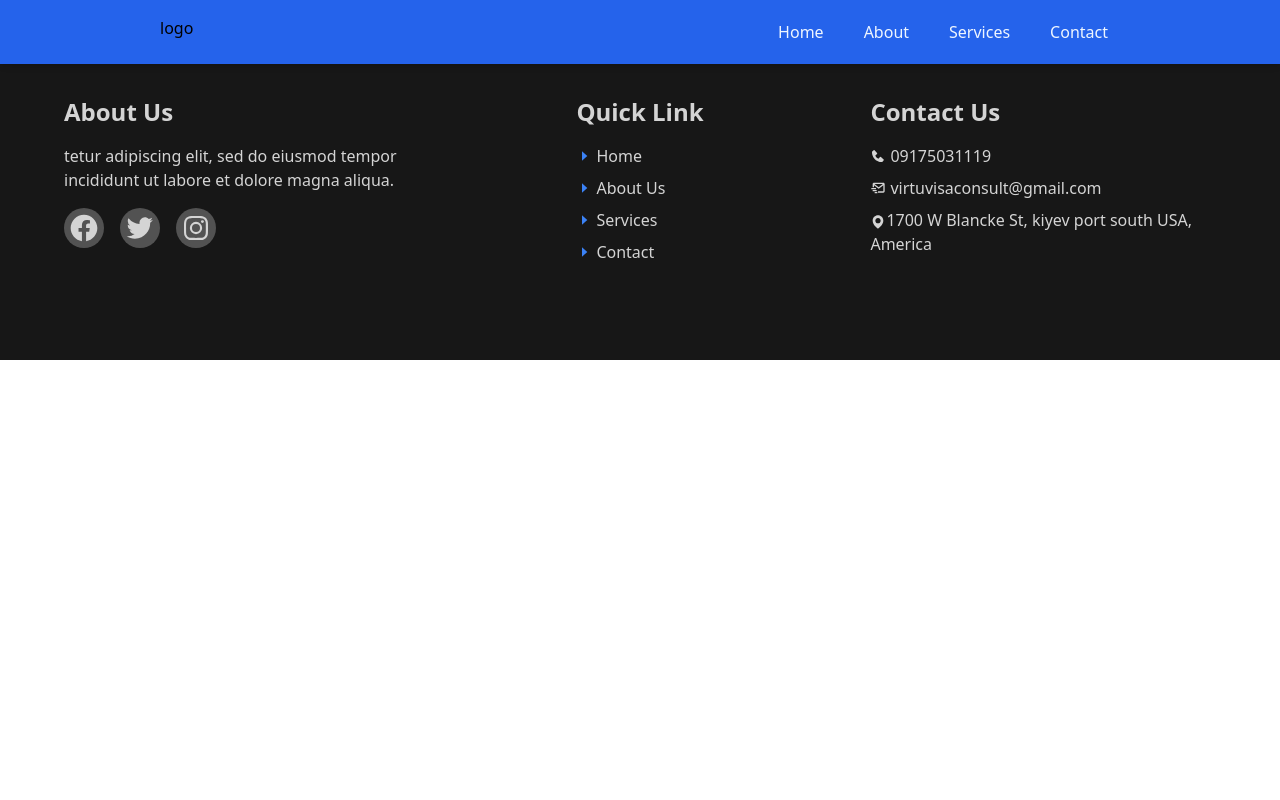
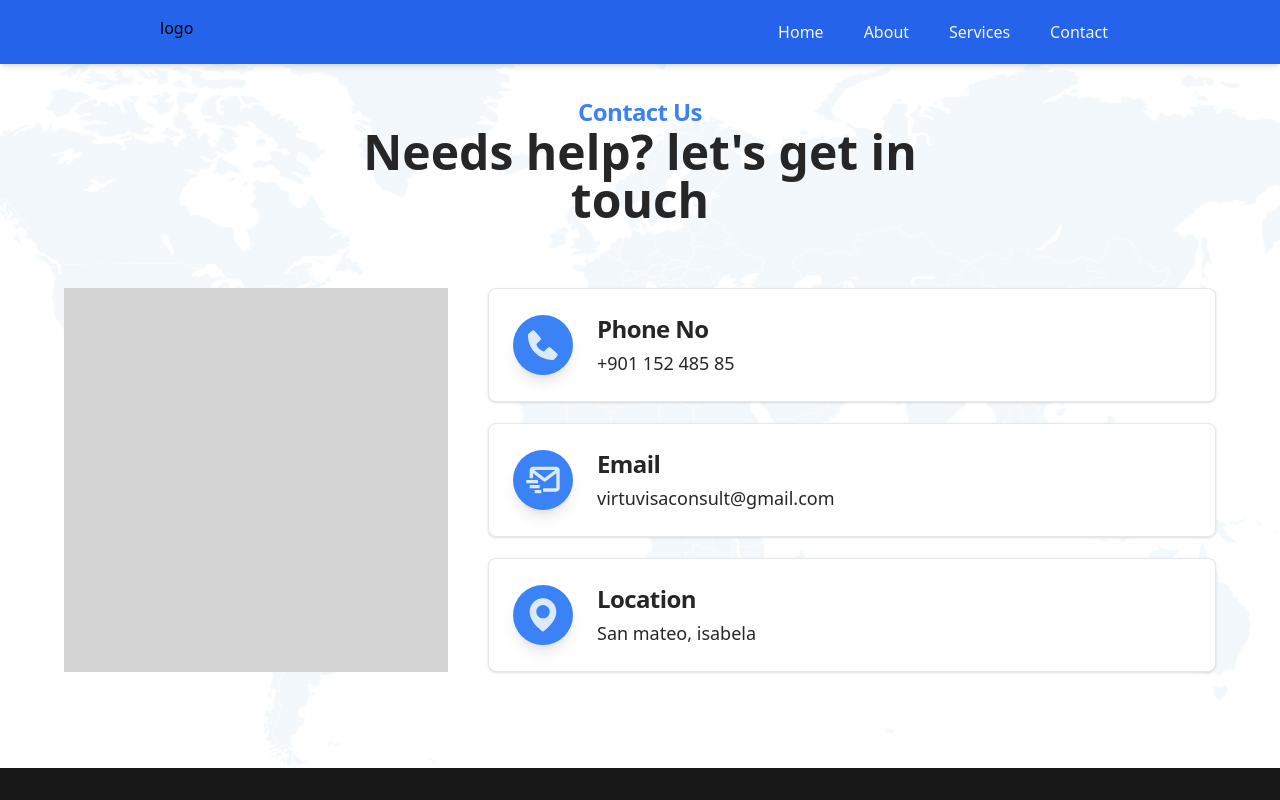
Before and after one commit to aerahrah/virtuVisaConsult, a React (Vite) app: page /contact in a window 1280 px wide. Shown: the top 800 px of the page. Built offline with nearby package versions, Linux system fonts and the light colour scheme.

Commit message:
Add contact, made animation triggered only once

```diff
--- a/src/App.jsx
+++ b/src/App.jsx
@@ -4,6 +4,7 @@ import Footer from "./components/footer/footer";
 import Home from "./components/home/home";
 import About from "./components/about/about";
 import Services from "./components/services/services";
+import Contact from "./components/contact/contact";
 import { Routes, Route } from "react-router-dom";
 
 function App() {
@@ -14,6 +15,7 @@ function App() {
         <Route path="/" element={<Home />} />
         <Route path="/about" element={<About />} />
         <Route path="/services" element={<Services />} />
+        <Route path="/contact" element={<Contact />} />
       </Routes>
       <Footer />
     </div>
--- a/src/components/about/aboutOne.jsx
+++ b/src/components/about/aboutOne.jsx
@@ -3,7 +3,7 @@ import { motion } from "framer-motion";
 import { useInView } from "react-intersection-observer";
 
 const AboutOne = () => {
-  const [ref, inView] = useInView();
+  const [ref, inView] = useInView({ triggerOnce: true });
   return (
     <div className="bg-neutral-100 px-16 text-neutral-800">
       <div className="h-full pt-24 py-16 w-full max-w-[1164px] mx-auto flex flex-col gap-16">
--- a/src/components/about/aboutThree.jsx
+++ b/src/components/about/aboutThree.jsx
@@ -3,7 +3,7 @@ import { motion } from "framer-motion";
 import { useInView } from "react-intersection-observer";
 
 const AboutThree = () => {
-  const [ref, inView] = useInView();
+  const [ref, inView] = useInView({ triggerOnce: true });
   return (
     <div className="bg-neutral-100 px-16 text-neutral-800">
       <div className="h-full py-16 w-full max-w-[1164px] mx-auto">
--- a/src/components/about/aboutTwo.jsx
+++ b/src/components/about/aboutTwo.jsx
@@ -3,7 +3,7 @@ import { motion } from "framer-motion";
 import { useInView } from "react-intersection-observer";
 
 const AboutTwo = () => {
-  const [ref, inView] = useInView();
+  const [ref, inView] = useInView({ triggerOnce: true });
   return (
     <div className="bg-neutral-200 px-16 text-neutral-800">
       <div className="h-full py-16 w-full max-w-[1164px] mx-auto">
--- /dev/null
+++ b/src/components/contact/contact.jsx
@@ -0,0 +1,72 @@
+import testimonialBg from "../../assets/img/map.png";
+import { BiSolidPhone, BiMailSend, BiSolidMap } from "react-icons/bi";
+
+const Contact = () => {
+  return (
+    <div
+      className="bg-white py-24 px-16 text-neutral-800 "
+      style={{
+        backgroundImage: `url(${testimonialBg})`,
+        backgroundSize: "cover",
+        backgroundPosition: "center",
+      }}
+    >
+      <div className="w-full max-w-[1164px] mx-auto h-full">
+        <div className="flex flex-col gap-16">
+          <div className="text-center">
+            <h3 className="text-2xl capitalize font-bold tracking-tight text-blue-500">
+              contact us
+            </h3>
+            <h1 className="text-5xl font-extrabold max-w-[50%] mx-auto">
+              Needs help? let's get in touch
+            </h1>
+          </div>
+
+          <div className="flex justify-between max-w-full gap-10">
+            <div>
+              <div className="h-96 w-96 bg-neutral-300"></div>
+            </div>
+
+            <ul className="flex flex-col justify-between w-full">
+              <li className=" flex gap-6 items-center bg-white w-full p-6 rounded-lg shadow border-[1px]">
+                <i className="bg-blue-500 rounded-full p-2.5 shadow-lg">
+                  <BiSolidPhone className="h-10 w-10 text-blue-100" />
+                </i>
+                <div className="flex flex-col gap-1">
+                  <h5 className="text-2xl font-bold capitalize tracking-tight">
+                    phone no
+                  </h5>
+                  <p className="text-lg">+901 152 485 85</p>
+                </div>
+              </li>
+              <li className=" flex gap-6 items-center bg-white w-full p-6 rounded-lg shadow border-[1px]">
+                <i className="bg-blue-500 rounded-full p-2.5 shadow-lg">
+                  <BiMailSend className="h-10 w-10 text-blue-100" />
+                </i>
+                <div className="flex flex-col gap-1">
+                  <h5 className="text-2xl font-bold capitalize tracking-tight">
+                    email
+                  </h5>
+                  <p className="text-lg">virtuvisaconsult@gmail.com</p>
+                </div>
+              </li>
+              <li className=" flex gap-6 items-center bg-white w-full p-6 rounded-lg shadow border-[1px]">
+                <i className="bg-blue-500 rounded-full p-2.5 shadow-lg">
+                  <BiSolidMap className="h-10 w-10 text-blue-100" />
+                </i>
+                <div className="flex flex-col gap-1">
+                  <h5 className="text-2xl font-bold capitalize tracking-tight">
+                    location
+                  </h5>
+                  <p className="text-lg">San mateo, isabela</p>
+                </div>
+              </li>
+            </ul>
+          </div>
+        </div>
+      </div>
+    </div>
+  );
+};
+
+export default Contact;
--- a/src/components/home/sectionOne.jsx
+++ b/src/components/home/sectionOne.jsx
@@ -6,9 +6,9 @@ import {
   slideRTLAnim,
 } from "../animation/animation";
 const SectionOne = () => {
-  const [ref, inView] = useInView();
-  const [ref2, inView2] = useInView();
-  const [ref3, inView3] = useInView();
+  const [ref, inView] = useInView({ triggerOnce: true });
+  const [ref2, inView2] = useInView({ triggerOnce: true });
+  const [ref3, inView3] = useInView({ triggerOnce: true });
 
   return (
     <div className="bg-neutral-100 px-16 text-neutral-800">
--- a/src/components/home/sectionThree.jsx
+++ b/src/components/home/sectionThree.jsx
@@ -6,9 +6,9 @@ import {
   slideRTLAnim,
 } from "../animation/animation";
 const SectionThree = () => {
-  const [ref, inView] = useInView();
-  const [ref2, inView2] = useInView();
-  const [ref3, inView3] = useInView();
+  const [ref, inView] = useInView({ triggerOnce: true });
+  const [ref2, inView2] = useInView({ triggerOnce: true });
+  const [ref3, inView3] = useInView({ triggerOnce: true });
 
   return (
     <div className="bg-neutral-100 px-16 text-neutral-800">
--- a/src/components/home/sectionTwo.jsx
+++ b/src/components/home/sectionTwo.jsx
@@ -3,8 +3,8 @@ import { motion } from "framer-motion";
 import { useInView } from "react-intersection-observer";
 import { slideDownAnim, slideUpAnim } from "../animation/animation";
 const SectionTwo = () => {
-  const [ref, inView] = useInView();
-  const [ref2, inView2] = useInView();
+  const [ref, inView] = useInView({ triggerOnce: true });
+  const [ref2, inView2] = useInView({ triggerOnce: true });
 
   return (
     <div className="min-h-screen bg-neutral-900 py-24 px-16    text-neutral-300  overflow-hidden">
```
